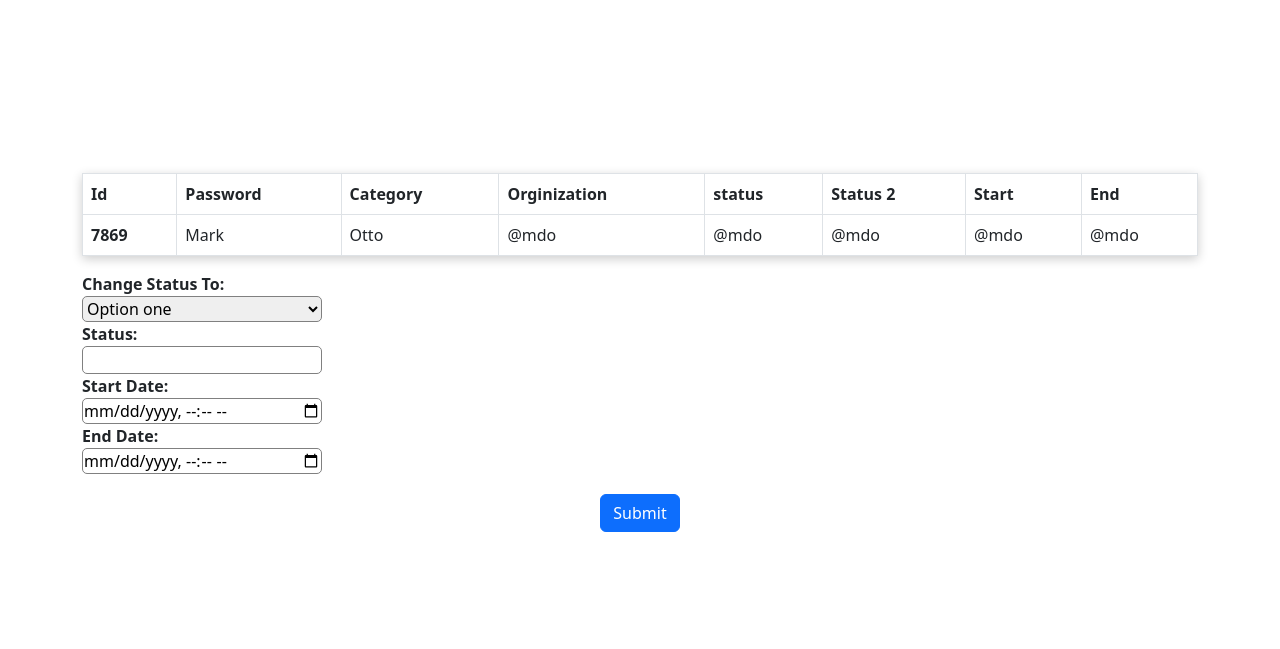
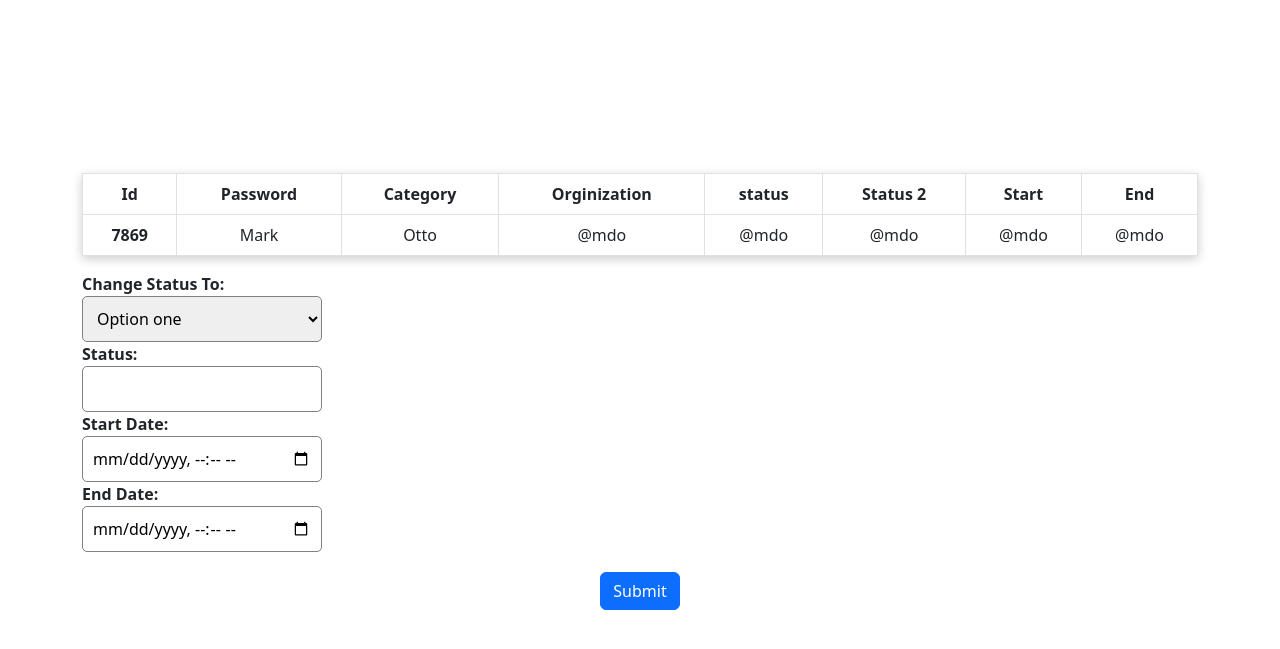
Before and after one commit to mootzie/koam-closings, a plain HTML site: page login-page.html in a window 1280 px wide. Shown: the part 101-750 px from the top of the page. Drawn offline with nearby package versions, Linux system fonts and the light colour scheme.

Commit message:
text-aligned the table

```diff
--- a/login-page.html
+++ b/login-page.html
@@ -55,26 +55,26 @@
       <table class="table table-bordered table-hover table-shadow">
         <thead class="thead-dark">
           <tr>
-            <th scope="col">Id</th>
-            <th scope="col">Password</th>
-            <th scope="col">Category</th>
-            <th scope="col">Orginization</th>
-            <th scope="col">status</th>
-            <th scope="col">Status 2</th>
-            <th scope="col">Start</th>
-            <th scope="col">End</th>
+            <th scope="col" style="text-align: center;">Id</th>
+            <th scope="col" style="text-align: center;">Password</th>
+            <th scope="col" style="text-align: center;">Category</th>
+            <th scope="col" style="text-align: center;">Orginization</th>
+            <th scope="col" style="text-align: center;">status</th>
+            <th scope="col" style="text-align: center;">Status 2</th>
+            <th scope="col" style="text-align: center;">Start</th>
+            <th scope="col" style="text-align: center;">End</th>
           </tr>
         </thead>
         <tbody>
           <tr>
-            <th scope="row">7869</th>
-            <td>Mark</td>
-            <td>Otto</td>
-            <td>@mdo</td>
-            <td>@mdo</td>
-            <td>@mdo</td>
-            <td>@mdo</td>
-            <td>@mdo</td>
+            <th scope="row" style="text-align: center;">7869</th>
+            <td style="text-align: center;">Mark</td>
+            <td style="text-align: center;">Otto</td>
+            <td style="text-align: center;">@mdo</td>
+            <td style="text-align: center;">@mdo</td>
+            <td style="text-align: center;">@mdo</td>
+            <td style="text-align: center;">@mdo</td>
+            <td style="text-align: center;">@mdo</td>
 
           </tr>
 
@@ -101,19 +101,7 @@
                   <input id="textinput" name="textinput" type="text" placeholder="" class="input">
                 </div>
           </div>
-          <!--END DATE-->
-          <!-- <div class="form-group">
-            <label class="col-md-3 control-label" for="textinput"><strong>Start Date: </strong></label>
-            <div class="col-md-3">
-              <input id="datepicker" name="textinput" type="text" placeholder="placeholder" class="form-control input-md">
-            </div>
-      </div>
-      <div class="form-group">
-        <label class="col-md-3 control-label" for="textinput"><strong>End Date: </strong></label>
-        <div class="col-md-3">
-          <input id="datepicker1" name="textinput" type="text" placeholder="placeholder" class="form-control input-md">
-        </div>
-  </div> -->
+
 
 
 
@@ -140,45 +128,7 @@
             </div>
 
             <br/>
-<!-- padding for jsfiddle -->
-<!-- <div class="row">
-  <div class="col-md-12">
-    <h6>datetimepicker1</h6>
-
-    <div class="form-group">
-      <div class="input-group date" id="datetimepicker1">
-        <input type="text" class="form-control" /> <span class="input-group-addon"><span class="glyphicon-calendar glyphicon"></span></span>
-      </div>
-    </div>
-    <h6>datetimepicker2</h6>
-    <div class="form-group">
-      <div class="input-group date" id="datetimepicker2">
-        <input type="text" class="form-control" /> <span class="input-group-addon"><span class="glyphicon-calendar glyphicon"></span></span>
-      </div>
-    </div>
-
-    <h6>datetimepicker3</h6>
-    <div class="form-group">
-      <div class="input-group date" id="datetimepicker3">
-        <input type="text" class="form-control" /> <span class="input-group-addon"><span class="glyphicon-calendar glyphicon"></span></span>
-      </div>
-    </div> -->
 
   </body>
-  <script>
-    $(function () {
-      $('#datetimepicker1').datetimepicker({
-        format: 'DD-MM-YYYY LT'
-      });
-      $('#datetimepicker2').datetimepicker({
-        format: 'DD-MM-YYYY'
-      });
-      $('#datetimepicker3').datetimepicker({
-        format: 'LT'
-      });
-      $('#datetimepicker3').datetimepicker({
-        format: 'LT'
-      });
-    });
-  </script>
+
 </html>
--- a/style.css
+++ b/style.css
@@ -63,6 +63,7 @@ form {
   border-radius: 5px;
   border: 1px solid grey;
   width: 15rem;
+  padding: 10px;
 }
 .table-shadow {
   box-shadow: 0 3px 10px rgb(0 0 0 / 0.2);
```
